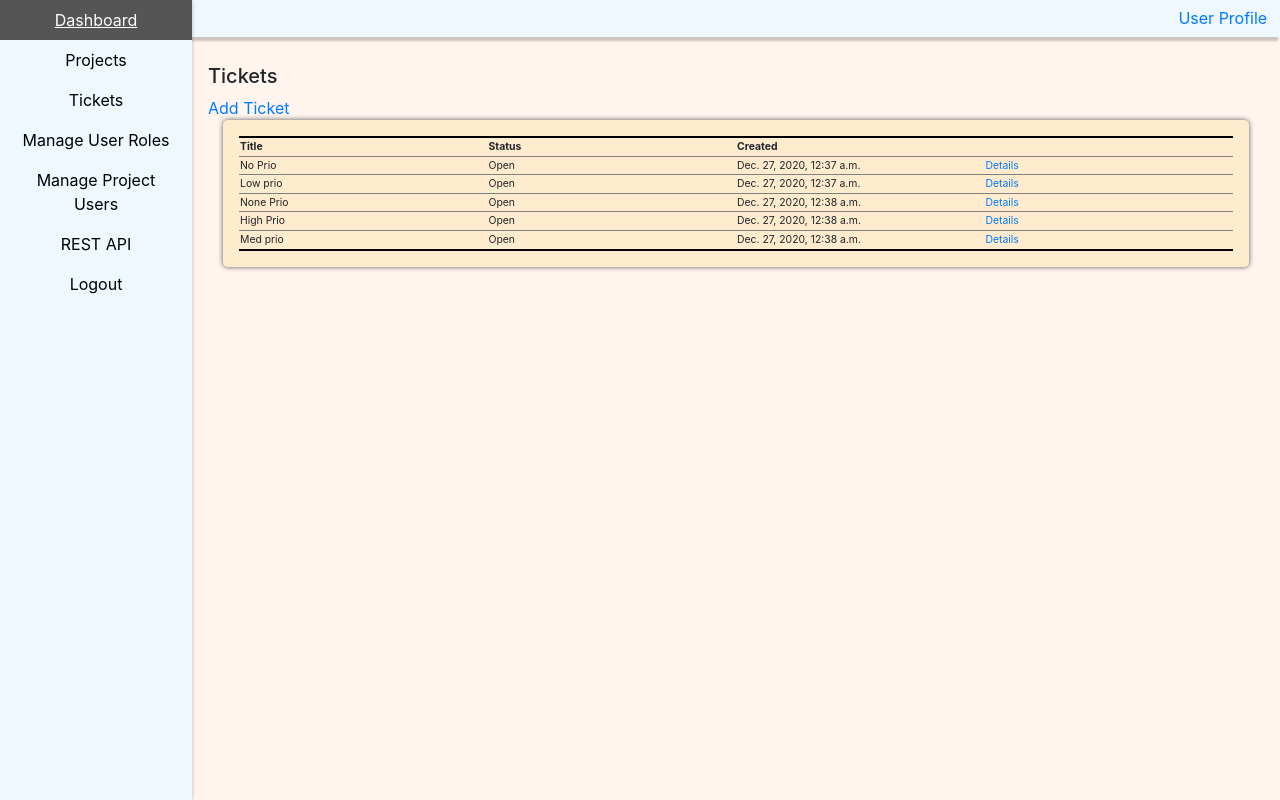
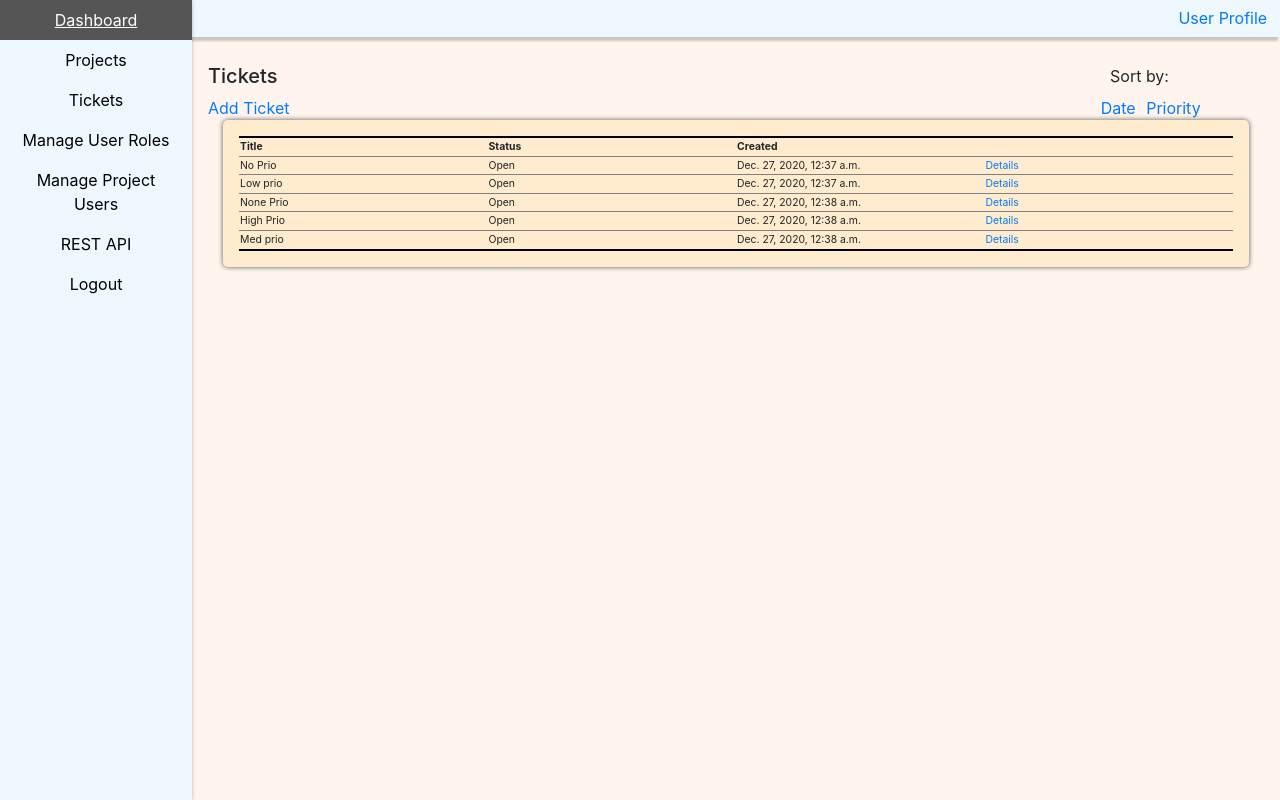
Before and after one commit to OBurnsy22/Zap, a Django app: page /tickets/ in a window 1280 px wide. Run offline with Django 3.2, Linux system fonts and the light colour scheme; a user stored in the database is signed in; data comes from the database, SQL or seed files in the repository; both versions use the stored data as it was after the commit; some libraries are stand-ins or nearby versions.

```diff
--- a/bug_tracker/urls.py
+++ b/bug_tracker/urls.py
@@ -42,6 +42,8 @@ urlpatterns = [
     path('tickets/details/<str:name>/', ticket_views.details_ticket, name="ticket_details"),
     path('tickets/edit/<str:name>/', ticket_views.edit_ticket, name="edit_ticket"),
     path('tickets/delete/<str:name>/', ticket_views.delete_ticket, name="delete_ticket"),
+    path('tickets_sort_priority/', ticket_views.sort_priority, name="tickets_sort_priority"),
+    path('tickets_sort_date/', ticket_views.sort_date, name="tickets_sort_date"),
     path('manage_roles/', core_views.manage_roles, name='manage_roles'),
     path('manage_projects/', core_views.manage_projects, name='manage_projects'),
     #rest stuff
--- a/static/style.css
+++ b/static/style.css
@@ -5,6 +5,25 @@ body.join{
 form.center_form{
   display: inline-block;
 }
+
+span.sort_options_header{
+  float:right;
+  display: inline-block;
+  padding-right: 9%;
+}
+
+span.sort_options_right{
+  float: right;
+  display: inline-block;
+  padding-right: 6%;
+}
+
+span.sort_options_left{
+  float: right;
+  display: inline-block;
+  padding-right: 1%;
+}
+
 
 div.jumbotron{
 padding: 1rem 1rem;
--- a/templates/tickets/ticket_home.html
+++ b/templates/tickets/ticket_home.html
@@ -10,9 +10,12 @@
     {% include "core/navigation_vertical.html" %}
     {% include "core/bootstrap.html" %}
     <div class="page_body">
-      <h5> Tickets </h5>
+      <h5 style="display: inline-block;"> Tickets </h5>
+      <span class="sort_options_header"> Sort by: </span>
       <form>
         <a class="btm btm-primary" href='/add_ticket/'>Add Ticket</a>
+        <span class="sort_options_right"><a class="btm btm-primary" href='/tickets_sort_priority/'>Priority</a></span>
+        <span class="sort_options_left"><a class="btm btm-primary" href='/tickets_sort_date/'>Date</a></span>
       </form>
       <div class="container">
         <div class="jumbotron">
--- a/tickets/views.py
+++ b/tickets/views.py
@@ -9,6 +9,8 @@ from rest_framework import viewsets
 from rest_framework import permissions
 from tickets.serializers import TicketSerializer, UserSerializer
 from django.contrib.auth.models import User as django_user
+from operator import itemgetter
+import enum
 # Create your views here.
 
 @login_required(login_url='/')
@@ -124,6 +126,39 @@ def retrieve_tickets(request, project_obj, page_data):
             page_data.get("tickets").append(row)
     return
 
+def populate_page_data_by_priority(request, page_data):
+    class priority(enum.Enum):
+        High = 3
+        Medium = 2
+        Low = 1
+        none = 0
+    ticket_objects = Ticket.objects.all()
+    for prio in priority:
+        for tickets in ticket_objects:
+            if tickets.priority == prio.name or (prio.name == "none" and tickets.priority == "None"):
+                row=[]
+                row.append(tickets.title)
+                row.append(tickets.description)
+                row.append(tickets.status)
+                row.append(tickets.project)
+                row.append(tickets.priority)
+                row.append(tickets.type)
+                row.append(tickets.date)
+                page_data.get("rows").append(row)
+    return
+
+def sort_priority(request):
+    page_data={"rows":[], "add_ticket":ticketForm}
+    populate_page_data_by_priority(request, page_data)
+    return render(request, 'tickets/ticket_home.html', context=page_data)
+
+def sort_date(request):
+    page_data={"rows":[], "add_ticket":ticketForm}
+    populate_page_data(request, page_data)
+    rows_of_tickets=page_data.get("rows")
+    page_data["rows"]=sorted(rows_of_tickets, key=itemgetter(6))
+    return render(request, 'tickets/ticket_home.html', context=page_data)
+
 def retrieve_ticket_data(page_data):
     tickets = Ticket.objects.all()
     feature, bug, comment = 0, 0, 0
```
Also changed, not shown: db.sqlite3.
